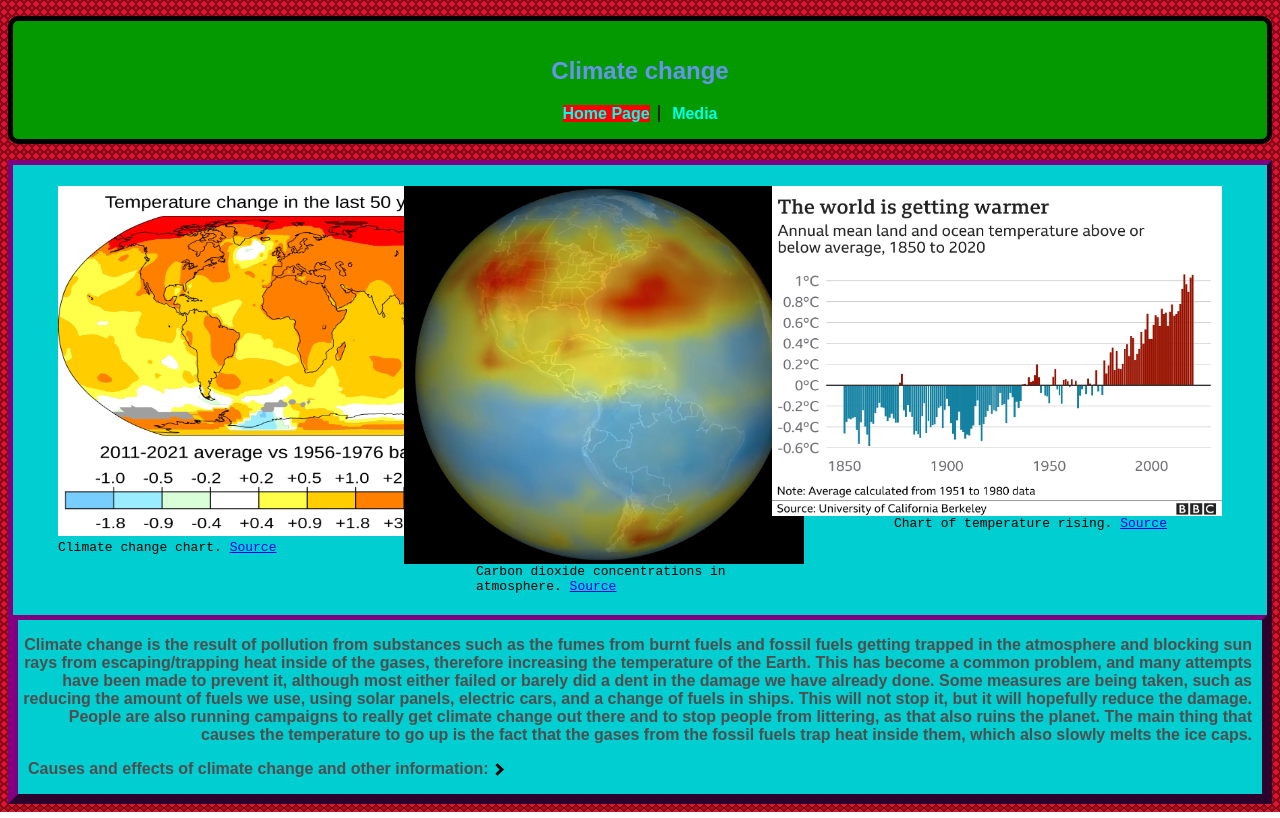
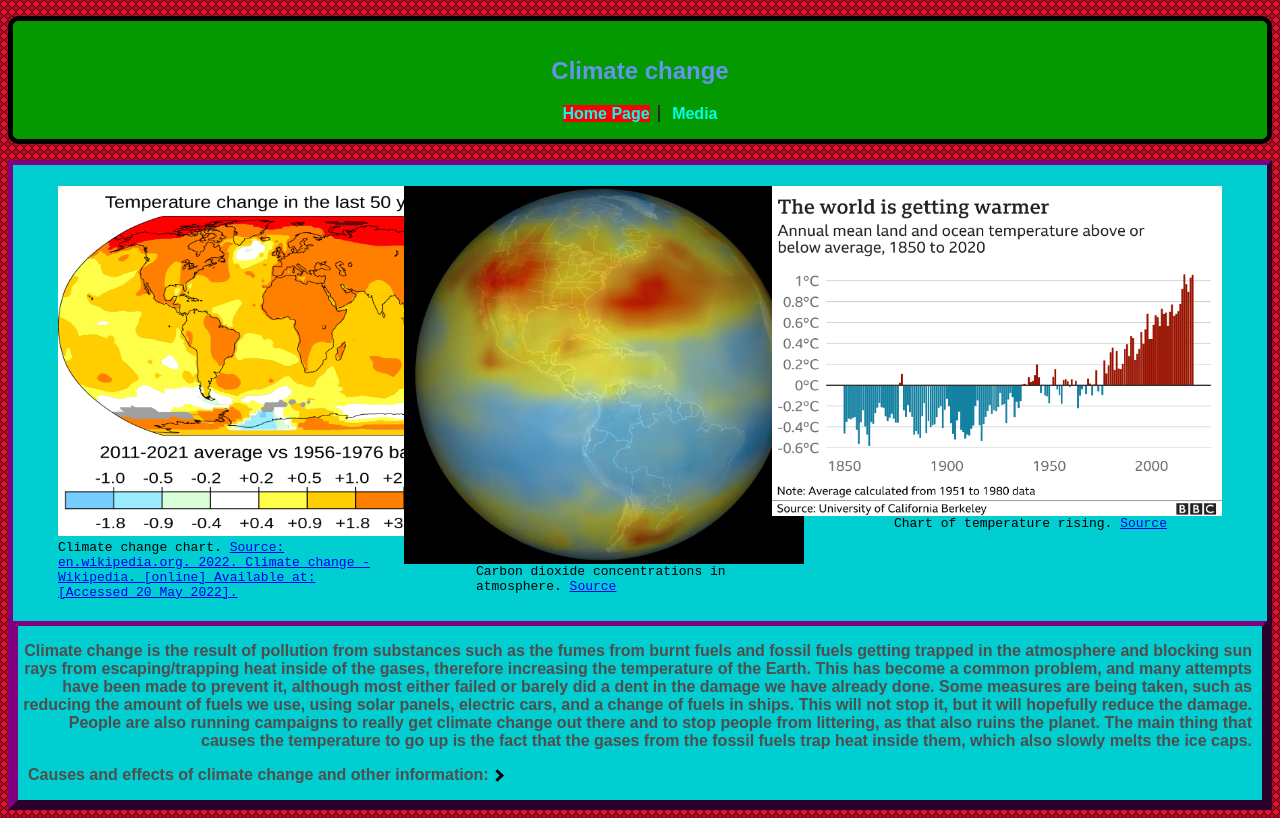
Before and after one commit to godfrac/youtube.github.io, a plain HTML site: page index.html in a window 1280 px wide. Drawn offline with Linux system fonts and the light colour scheme.

Commit message:
Update index.html

```diff
--- a/index.html
+++ b/index.html
@@ -32,7 +32,7 @@
                 <div class="column">
                     <figure>
                         <img src="indeximg1.png" width="450" height="350" alt="Climate change chart">
-                        <figcaption>Climate change chart. <a href="https://en.wikipedia.org/wiki/Climate_change">Source</a></figcaption>
+                        <figcaption>Climate change chart. <a href="https://en.wikipedia.org/wiki/Climate_change">Source: en.wikipedia.org. 2022. Climate change - Wikipedia. [online] Available at: <https://en.wikipedia.org/wiki/Climate_change> [Accessed 20 May 2022].</a></figcaption>
                     </figure>
                 </div>
 
```
